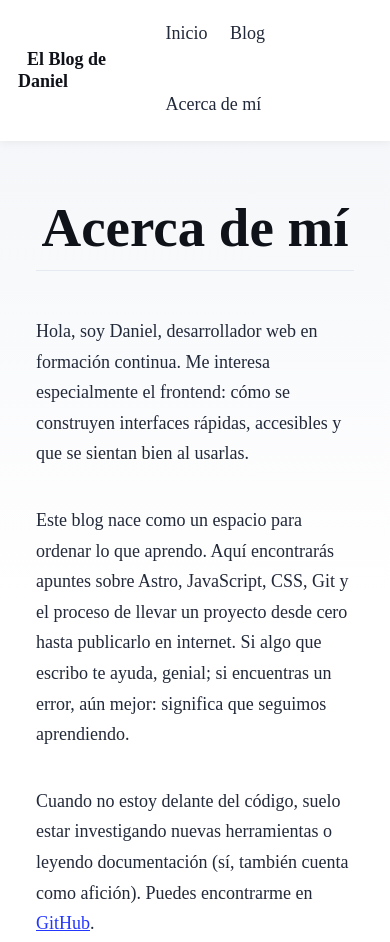
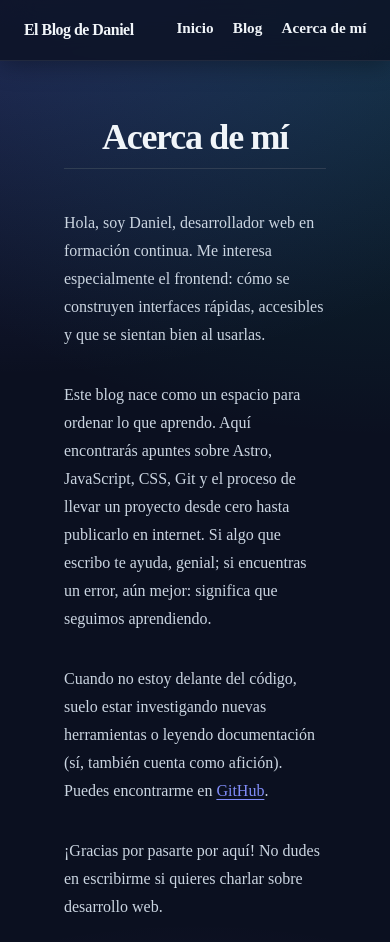
Before and after one commit to danielcoboreinoso/blog-astro-2, an Astro site: page /blog-astro-2/about in a window 390 px wide. Shown: the top 942 px of the page. Built offline with nearby package versions, Linux system fonts and the light colour scheme; Astro itself is replaced by a stand-in of ours.

Commit message:
Aplicar tema oscuro y tipografia Manrope

```diff
--- a/astro.config.mjs
+++ b/astro.config.mjs
@@ -12,20 +12,14 @@ export default defineConfig({
 	fonts: [
 		{
 			provider: fontProviders.local(),
-			name: 'Atkinson',
-			cssVariable: '--font-atkinson',
+			name: 'Manrope',
+			cssVariable: '--font-manrope',
 			fallbacks: ['sans-serif'],
 			options: {
 				variants: [
 					{
-						src: ['./src/assets/fonts/atkinson-regular.woff'],
-						weight: 400,
-						style: 'normal',
-						display: 'swap',
-					},
-					{
-						src: ['./src/assets/fonts/atkinson-bold.woff'],
-						weight: 700,
+						src: ['./src/assets/fonts/manrope-variable.woff2'],
+						weight: '400 800',
 						style: 'normal',
 						display: 'swap',
 					},
--- a/src/components/BaseHead.astro
+++ b/src/components/BaseHead.astro
@@ -33,7 +33,7 @@ const { title, description, image = FallbackImage } = Astro.props;
 />
 <meta name="generator" content={Astro.generator} />
 
-<Font cssVariable="--font-atkinson" preload />
+<Font cssVariable="--font-manrope" preload />
 
 <!-- Canonical URL -->
 <link rel="canonical" href={canonicalURL} />
--- a/src/components/Footer.astro
+++ b/src/components/Footer.astro
@@ -20,10 +20,13 @@ const today = new Date();
 </footer>
 <style>
 	footer {
-		padding: 2em 1em 6em 1em;
-		background: linear-gradient(var(--gray-gradient)) no-repeat;
+		max-width: 720px;
+		margin: 0 auto;
+		padding: 2em 1em 4em;
+		border-top: 1px solid rgba(var(--gray-light), 80%);
 		color: rgb(var(--gray));
 		text-align: center;
+		font-size: 0.9em;
 	}
 	.social-links {
 		display: flex;
--- a/src/components/Header.astro
+++ b/src/components/Header.astro
@@ -29,14 +29,22 @@ import HeaderLink from './HeaderLink.astro';
 </header>
 <style>
 	header {
+		position: sticky;
+		top: 0;
+		z-index: 10;
 		margin: 0;
 		padding: 0 1em;
-		background: white;
-		box-shadow: 0 2px 8px rgba(var(--black), 5%);
+		background: rgba(11, 16, 32, 0.78);
+		backdrop-filter: blur(16px);
+		-webkit-backdrop-filter: blur(16px);
+		border-bottom: 1px solid rgba(148, 163, 184, 0.14);
+		box-shadow: 0 4px 24px rgba(0, 0, 0, 35%);
 	}
 	h2 {
 		margin: 0;
-		font-size: 1em;
+		font-size: 1.05em;
+		font-weight: 800;
+		letter-spacing: -0.03em;
 	}
 
 	h2 a,
@@ -50,13 +58,20 @@ import HeaderLink from './HeaderLink.astro';
 	}
 	nav a {
 		padding: 1em 0.5em;
-		color: var(--black);
-		border-bottom: 4px solid transparent;
+		color: rgb(var(--black));
+		font-size: 0.95em;
+		font-weight: 600;
+		border-bottom: 3px solid transparent;
 		text-decoration: none;
+		transition: color 0.2s ease, border-color 0.2s ease;
+	}
+	nav a:hover {
+		color: rgb(var(--accent));
 	}
 	nav a.active {
 		text-decoration: none;
-		border-bottom-color: var(--accent);
+		color: rgb(var(--accent));
+		border-bottom-color: rgb(var(--accent));
 	}
 	.social-links,
 	.social-links a {
--- a/src/pages/blog/index.astro
+++ b/src/pages/blog/index.astro
@@ -57,7 +57,9 @@ const posts = (await getCollection('blog')).sort(
 			.title {
 				margin: 0;
 				color: rgb(var(--black));
-				line-height: 1;
+				line-height: 1.2;
+				letter-spacing: -0.03em;
+				font-weight: 800;
 			}
 			.date {
 				margin: 0;
--- a/src/styles/global.css
+++ b/src/styles/global.css
@@ -1,124 +1,195 @@
 /*
-  The CSS in this style tag is based off of Bear Blog's default CSS.
-  https://github.com/HermanMartinus/bearblog/blob/297026a877bc2ab2b3bdfbd6b9f7961c350917dd/templates/styles/blog/default.css
-  License MIT: https://github.com/HermanMartinus/bearblog/blob/master/LICENSE.md
- */
+  Base styles for the blog: a dark mesh gradient background with a geometric
+  variable sans-serif for a clean, modern look.
+*/
 
 :root {
-	--accent: #2337ff;
-	--accent-dark: #000d8a;
-	--black: 15, 18, 25;
-	--gray: 96, 115, 159;
-	--gray-light: 229, 233, 240;
-	--gray-dark: 34, 41, 57;
-	--gray-gradient: rgba(var(--gray-light), 50%), #fff;
+	color-scheme: dark;
+	--accent: 129, 140, 248;
+	--accent-dark: 165, 180, 252;
+	--black: 241, 245, 249;
+	--gray: 148, 163, 184;
+	--gray-light: 51, 65, 85;
+	--gray-dark: 203, 213, 225;
 	--box-shadow:
-		0 2px 6px rgba(var(--gray), 25%), 0 8px 24px rgba(var(--gray), 33%),
-		0 16px 32px rgba(var(--gray), 33%);
+		0 2px 6px rgba(0, 0, 0, 35%), 0 8px 24px rgba(0, 0, 0, 40%),
+		0 16px 40px rgba(0, 0, 0, 35%);
 }
+
+* {
+	box-sizing: border-box;
+}
+
+html {
+	scroll-behavior: smooth;
+}
+
 body {
-	font-family: var(--font-atkinson);
+	font-family: var(--font-manrope), system-ui, -apple-system, 'Segoe UI', sans-serif;
 	margin: 0;
 	padding: 0;
 	text-align: left;
-	background: linear-gradient(var(--gray-gradient)) no-repeat;
-	background-size: 100% 600px;
+	background-color: #0b1020;
+	background-image:
+		radial-gradient(65rem 42rem at 0% -8%, rgba(99, 102, 241, 0.3), transparent 70%),
+		radial-gradient(52rem 38rem at 100% 0%, rgba(20, 184, 166, 0.18), transparent 72%),
+		radial-gradient(48rem 34rem at 50% 110%, rgba(168, 85, 247, 0.16), transparent 70%);
+	background-repeat: no-repeat;
+	background-attachment: fixed;
 	word-wrap: break-word;
 	overflow-wrap: break-word;
 	color: rgb(var(--gray-dark));
-	font-size: 20px;
-	line-height: 1.7;
+	font-size: 17px;
+	line-height: 1.75;
+	-webkit-font-smoothing: antialiased;
+	-moz-osx-font-smoothing: grayscale;
 }
+
 main {
 	width: 720px;
 	max-width: calc(100% - 2em);
 	margin: auto;
-	padding: 3em 1em;
+	padding: 3em 1em 5em;
 }
+
 h1,
 h2,
 h3,
 h4,
 h5,
 h6 {
-	margin: 0 0 0.5rem 0;
+	margin: 0 0 0.6rem 0;
 	color: rgb(var(--black));
-	line-height: 1.2;
+	line-height: 1.15;
+	font-weight: 800;
+	letter-spacing: -0.035em;
 }
+
 h1 {
-	font-size: 3.052em;
+	font-size: clamp(2.25rem, 6vw, 3.25rem);
 }
+
 h2 {
-	font-size: 2.441em;
+	font-size: clamp(1.85rem, 4vw, 2.25rem);
 }
+
 h3 {
-	font-size: 1.953em;
+	font-size: 1.6rem;
 }
+
 h4 {
-	font-size: 1.563em;
+	font-size: 1.3rem;
 }
+
 h5 {
-	font-size: 1.25em;
+	font-size: 1.1rem;
 }
+
 strong,
 b {
 	font-weight: 700;
 }
+
 a {
-	color: var(--accent);
+	color: rgb(var(--accent));
+	text-decoration-thickness: 1px;
+	text-underline-offset: 0.2em;
+	transition: color 0.2s ease;
 }
+
 a:hover {
-	color: var(--accent);
+	color: rgb(var(--accent-dark));
 }
+
+::selection {
+	background: rgba(var(--accent), 18%);
+	color: rgb(var(--black));
+}
+
+:focus-visible {
+	outline: 3px solid rgba(var(--accent), 45%);
+	outline-offset: 3px;
+	border-radius: 4px;
+}
+
 p {
 	margin-bottom: 1em;
 }
+
 .prose p {
 	margin-bottom: 2em;
 }
+
+textarea,
+input {
+	font: inherit;
+	font-size: 16px;
+}
+
 textarea {
 	width: 100%;
-	font-size: 16px;
 }
-input {
-	font-size: 16px;
-}
+
 table {
 	width: 100%;
+	border-collapse: collapse;
 }
+
 img {
 	max-width: 100%;
 	height: auto;
-	border-radius: 8px;
+	border-radius: 12px;
 }
+
+code,
+pre {
+	font-family: ui-monospace, SFMono-Regular, Menlo, Consolas, monospace;
+}
+
 code {
-	padding: 2px 5px;
-	background-color: rgb(var(--gray-light));
-	border-radius: 2px;
+	padding: 2px 6px;
+	background-color: rgba(var(--gray-light), 75%);
+	border-radius: 6px;
+	font-size: 0.9em;
 }
+
 pre {
 	padding: 1.5em;
-	border-radius: 8px;
+	border-radius: 12px;
+	overflow-x: auto;
+	background: rgba(var(--black), 4%);
 }
+
 pre > code {
 	all: unset;
 }
+
 blockquote {
-	border-left: 4px solid var(--accent);
-	padding: 0 0 0 20px;
+	border-left: 3px solid rgb(var(--accent));
+	padding: 0 0 0 1.25em;
 	margin: 0;
-	font-size: 1.333em;
+	font-size: 1.15em;
+	font-style: italic;
+	color: rgb(var(--gray-dark));
 }
+
 hr {
 	border: none;
-	border-top: 1px solid rgb(var(--gray-light));
+	border-top: 1px solid rgba(var(--gray-light), 90%);
 }
+
+li {
+	margin-bottom: 0.5em;
+}
+
 @media (max-width: 720px) {
 	body {
-		font-size: 18px;
+		font-size: 16px;
+		background-attachment: scroll;
 	}
+
 	main {
-		padding: 1em;
+		padding: 1.5em 1em 3em;
 	}
 }
 
@@ -130,12 +201,8 @@ hr {
 	height: 1px;
 	width: 1px;
 	overflow: hidden;
-	/* IE6, IE7 - a 0 height clip, off to the bottom right of the visible 1px box */
 	clip: rect(1px 1px 1px 1px);
-	/* maybe deprecated but we need to support legacy browsers */
 	clip: rect(1px, 1px, 1px, 1px);
-	/* modern browsers, clip-path works inwards from each corner */
 	clip-path: inset(50%);
-	/* added line to stop words getting smushed together (as they go onto separate lines and some screen readers do not understand line feeds as a space */
 	white-space: nowrap;
 }
```
Also changed, not shown: src/assets/fonts/manrope-variable.woff2 (added).
